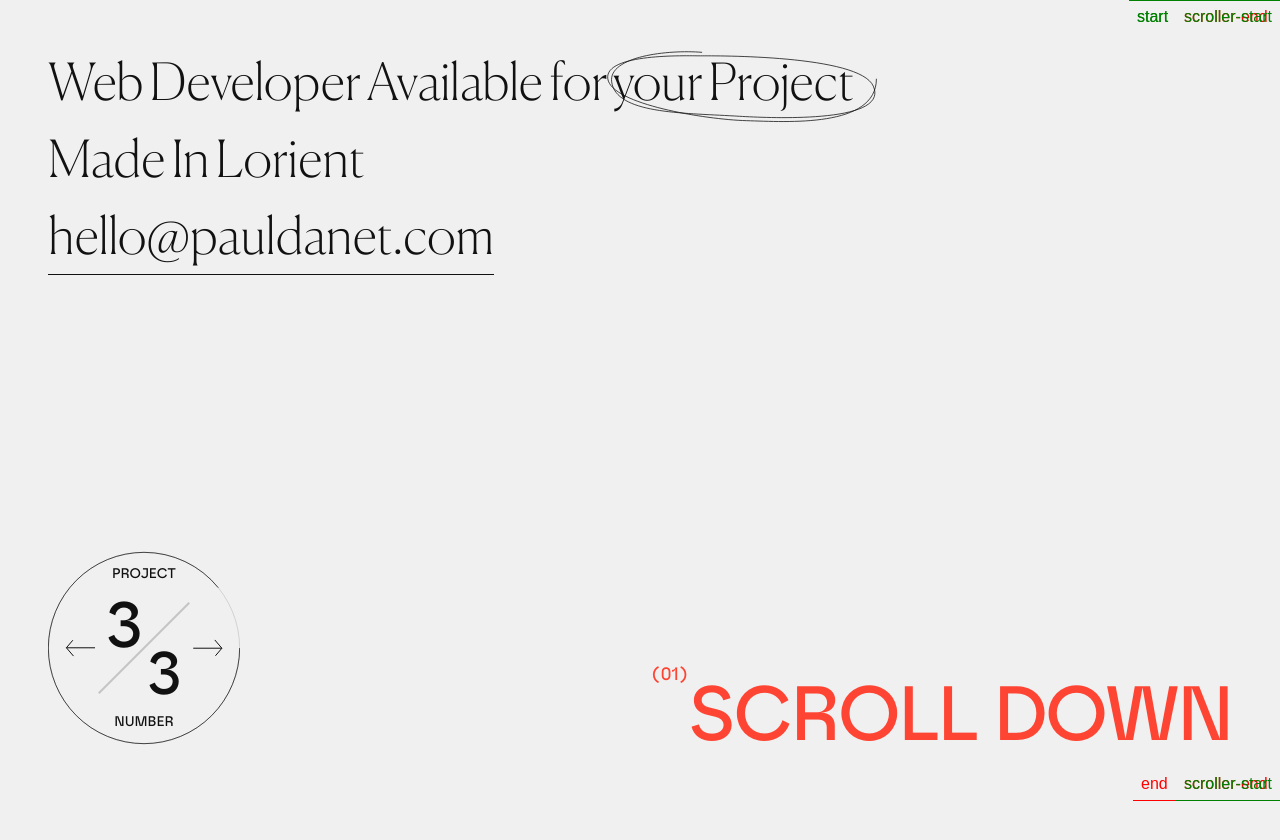
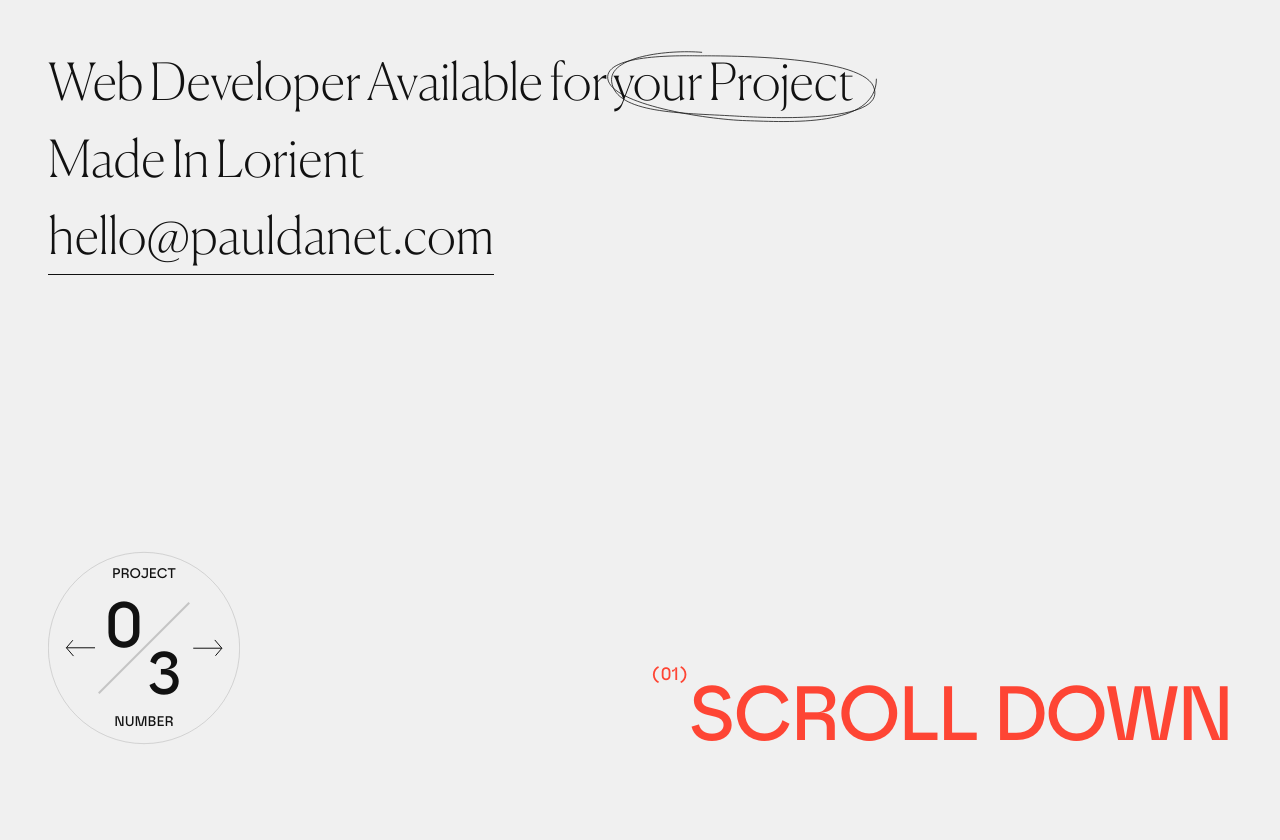
Before and after one commit to PaulDanet/project, a React (Vite) app: page / in a window 1280 px wide. Shown: the top 840 px of the page. Built offline with nearby package versions, Linux system fonts and the light colour scheme.

Commit message:
circle progress

```diff
--- a/src/components/Projects.jsx
+++ b/src/components/Main.jsx
@@ -4,7 +4,7 @@ import { ScrollTrigger } from "gsap/ScrollTrigger";
 
 gsap.registerPlugin(ScrollTrigger);
 
-export default function Projects() {
+export default function Main() {
   useGSAP(() => {
     let sections = gsap.utils.toArray(".pr_client");
     let endValue = window.innerHeight * sections.length; // La hauteur totale des sections
@@ -18,11 +18,13 @@ export default function Projects() {
         scrub: 1,
         snap: 1 / (sections.length - 1),
         end: `+=${endValue}`,
-        markers: true, // À garder pour le débogage, à retirer en production
         onUpdate: (self) => {
           const progress = self.progress.toFixed(2);
           gsap.to(".spanEl", {
             yPercent: -100 * progress * (sections.length - 1),
+          });
+          gsap.to(".circle-progress", {
+            strokeDashoffset: 880 - 880 * progress,
           });
         },
       },
--- a/src/components/Footer.jsx
+++ b/src/components/PageNumber.jsx
@@ -4,22 +4,9 @@ import { ScrollTrigger } from "gsap/ScrollTrigger";
 
 gsap.registerPlugin(ScrollTrigger);
 
-export default function Footer() {
-  useGSAP(() => {
-    let spans = gsap.utils.toArray(".spanEl");
-    let endValue = window.innerHeight; // Ajuster selon la hauteur du scroll
-    gsap.to(spans, {
-      yPercent: -100 * (spans.length - 1),
-      ease: "none",
-      scrollTrigger: {
-        trigger: ".mp_item", // Même trigger que dans le composant Projects
-        scrub: 1,
-        snap: 1 / (spans.length - 1),
-        end: `+=${endValue}`,
-        markers: true, // À garder pour le débogage
-      },
-    });
-  });
+export default function PageNumber() {
+  useGSAP(() => {});
+
   return (
     <>
       <div className="fixed bottom-12 left-12 font-['safiro'] z-30">
@@ -82,19 +69,19 @@ export default function Footer() {
             height="280"
             viewBox="0 0 280 280"
             fill="none"
-            className="circle w-full h-full absolute left-0 top-0 z-[0] [stroke-dasharray:880]"
+            className="circle w-full h-full absolute left-0 top-0 z-[0]"
           >
             <circle
               cx="140"
               cy="140"
               r="139.5"
-              className="stroke-[#9696967b]"
+              className="stroke-[#9696967b] [stroke-dasharray:880]"
             ></circle>
             <circle
               cx="140"
               cy="140"
               r="139.5"
-              className="stroke-black [stroke-dasharray:780]"
+              className="circle-progress stroke-black [stroke-dasharray:880]  origin-center -rotate-[90deg]"
             ></circle>
           </svg>
         </div>
--- a/src/pages/homePage.jsx
+++ b/src/pages/homePage.jsx
@@ -1,13 +1,13 @@
-import Footer from "../components/Footer";
 import Header from "../components/Header";
-import Projects from "../components/Projects";
+import PageNumber from "../components/PageNumber";
+import Main from "../components/Main";
 
 export default function HomePage() {
   return (
     <>
       <Header />
-      <Projects />
-      <Footer />
+      <PageNumber />
+      <Main />
     </>
   );
 }
```
